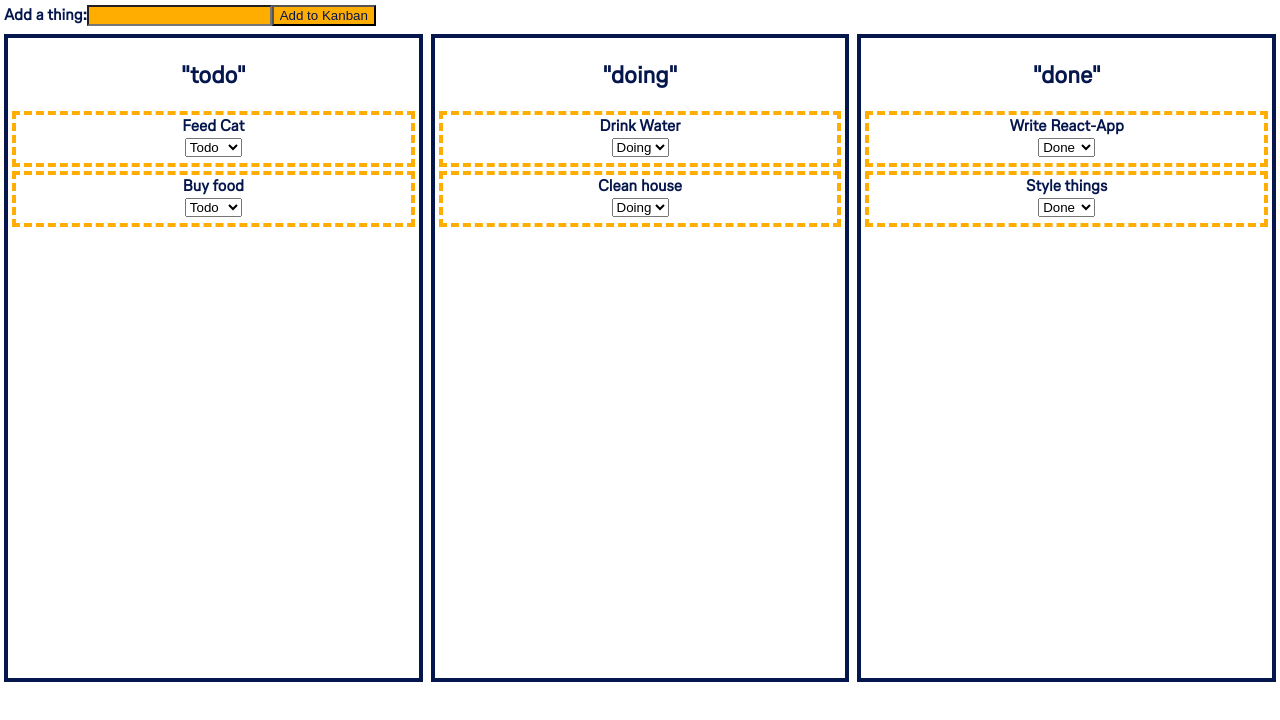
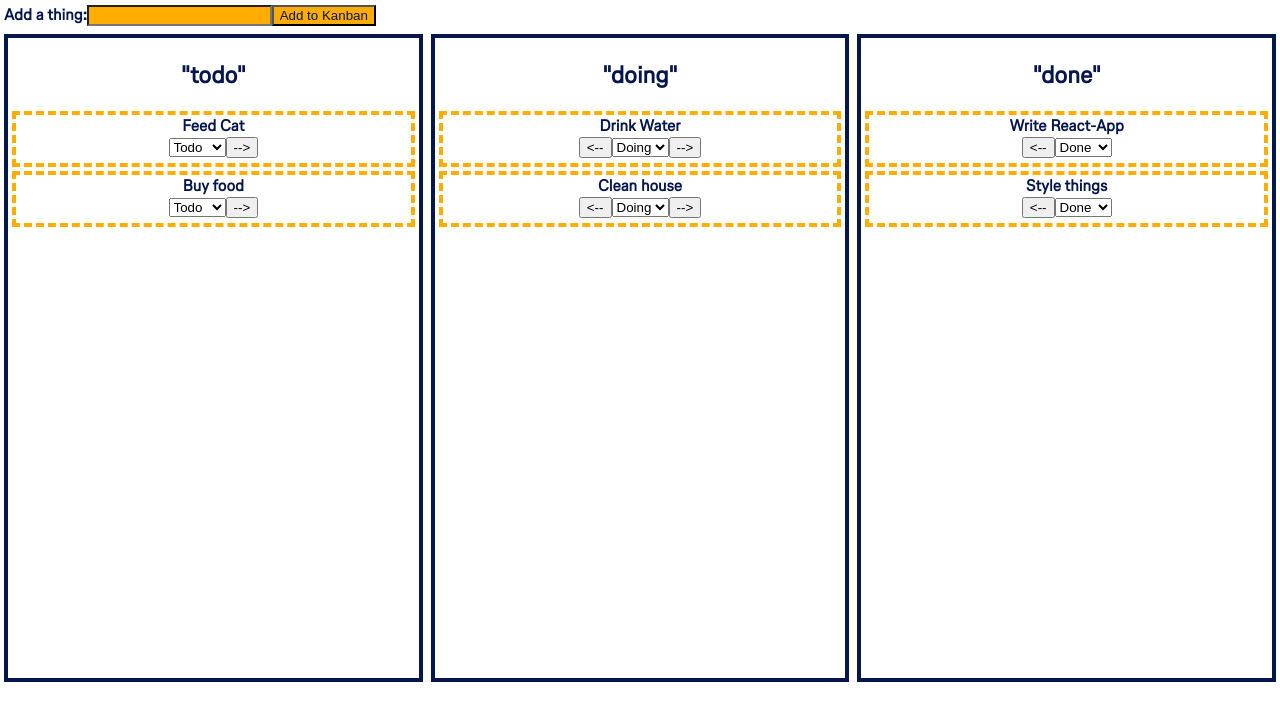
Before and after one commit to peerjuettner/KanbanBoard, a React (Create React App) app: page / in a window 1280 px wide. Shown: the top 720 px of the page. Built offline with nearby package versions, Linux system fonts and the light colour scheme.

Commit message:
Add buttons to cards for status switching

```diff
--- a/src/components/Card/Card.tsx
+++ b/src/components/Card/Card.tsx
@@ -5,6 +5,10 @@ interface CardProps {
   status: Status;
   id: number;
   handleCardStatusChange: (id: number, value: Status) => void;
+}
+enum ButtonType {
+  left,
+  right
 }
 
 export class Card extends Component<CardProps, {}> {
@@ -18,11 +22,18 @@ export class Card extends Component<CardProps, {}> {
           <label className="card-label">
             {this.props.title}
             <br />
+            {this.props.status !== Status.Todo && (
+              <button onClick={e => this.handleButtonClick(e, ButtonType.left)}>{"<--"}</button>
+            )}
+
             <select onChange={this.handleCardStatusChange} value={this.props.status}>
               <option value={Status.Todo}>Todo</option>
               <option value={Status.Doing}>Doing</option>
               <option value={Status.Done}>Done</option>
             </select>
+            {this.props.status !== Status.Done && (
+              <button onClick={e => this.handleButtonClick(e, ButtonType.right)}>{"-->"}</button>
+            )}
           </label>
         </form>
       </div>
@@ -32,6 +43,15 @@ export class Card extends Component<CardProps, {}> {
     console.log(event.target.nodeValue);
     this.props.handleCardStatusChange(this.props.id, parseInt(event.currentTarget.value));
   };
+
+  handleButtonClick = (e: React.MouseEvent<HTMLButtonElement>, type: ButtonType) => {
+    e.preventDefault();
+    if (type === ButtonType.left) {
+      this.props.handleCardStatusChange(this.props.id, this.props.status - 1);
+    } else {
+      this.props.handleCardStatusChange(this.props.id, this.props.status + 1);
+    }
+  };
 }
 
 export default Card;
```
